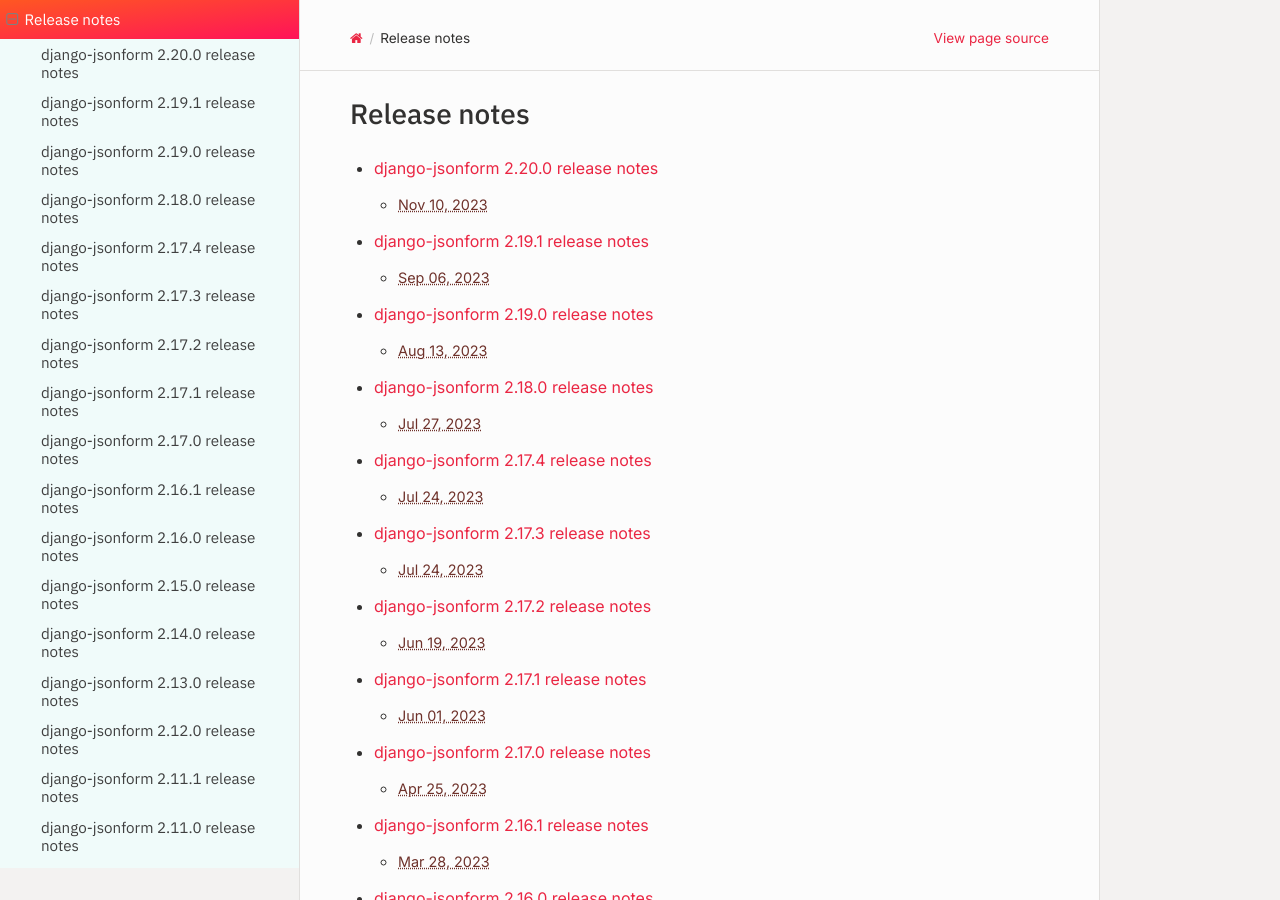
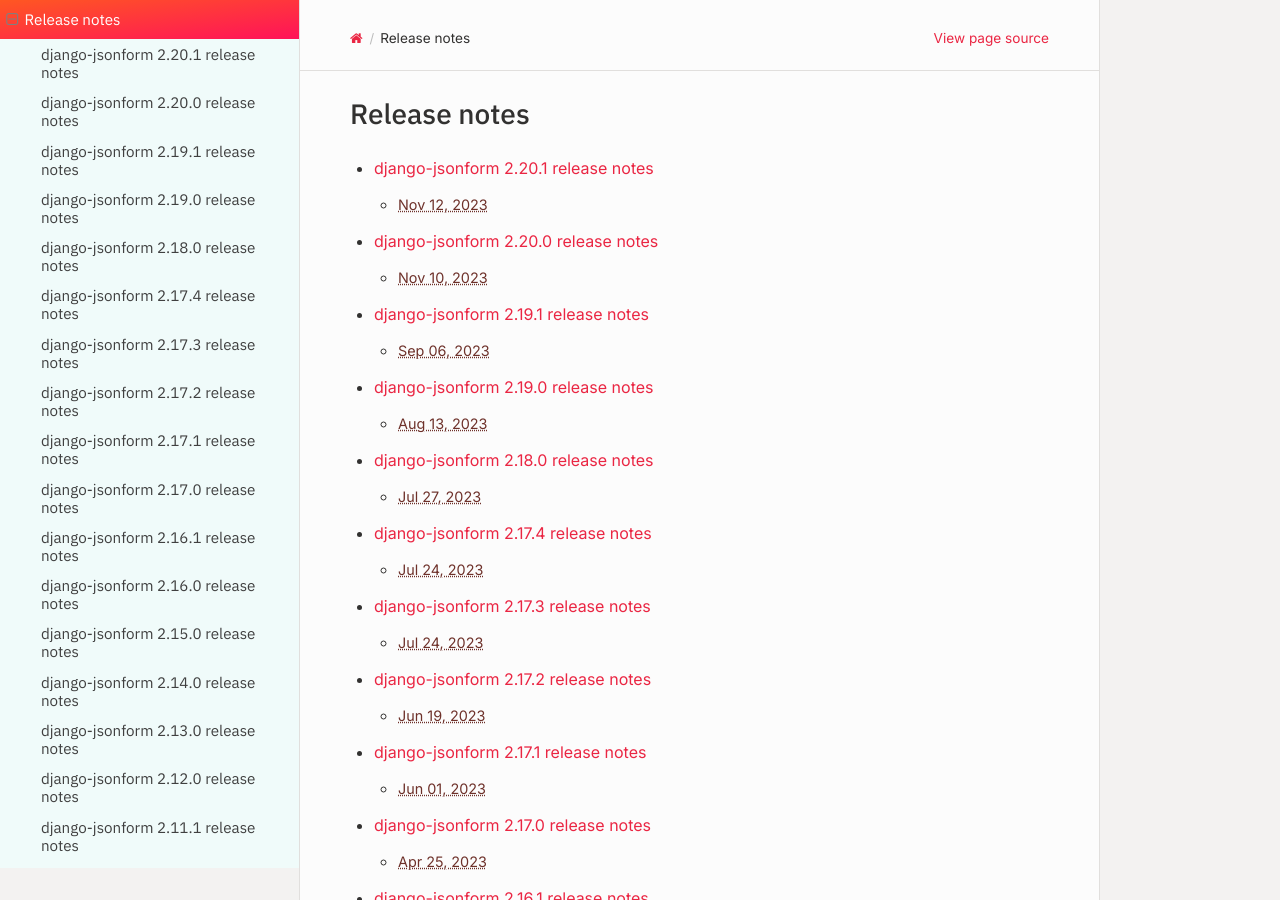
Before and after one commit to bhch/django-jsonform, a Sphinx documentation site: the page built from docs/releases/index.rst, in a window 1280 px wide and 900 px high. Built offline with Sphinx 7.4.7 and the Read the Docs theme 2.0.0, drawn with Linux system fonts in a browser that asks for light colours.

Commit message:
Add release notes for next version

```diff
--- a/docs/releases/index.rst
+++ b/docs/releases/index.rst
@@ -4,6 +4,7 @@
 .. toctree::
     :maxdepth: 2
 
+    v2.20.1
     v2.20.0
     v2.19.1
     v2.19.0
```
Also changed, not shown: docs/releases/v2.20.1.rst (added, +16 -0 lines).
